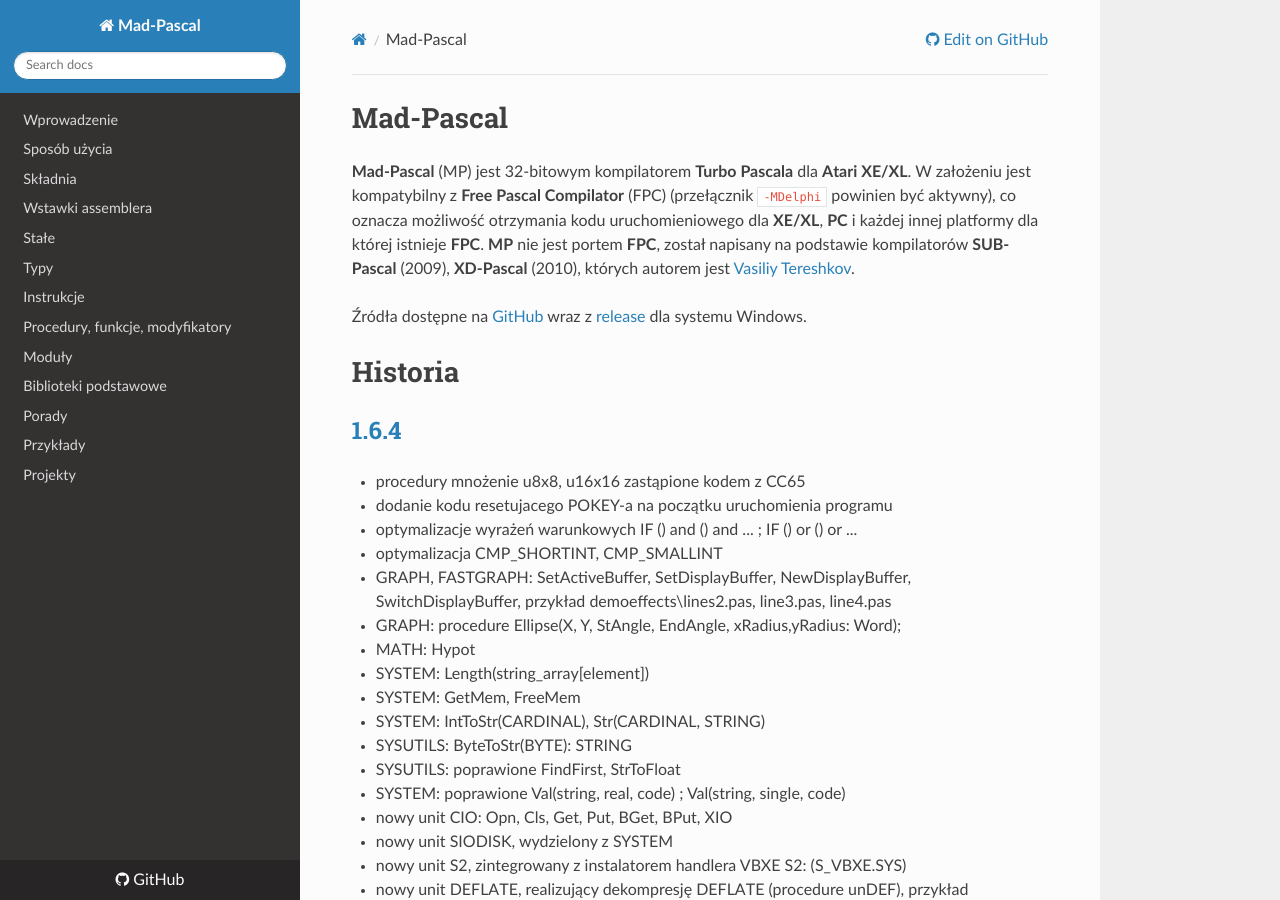
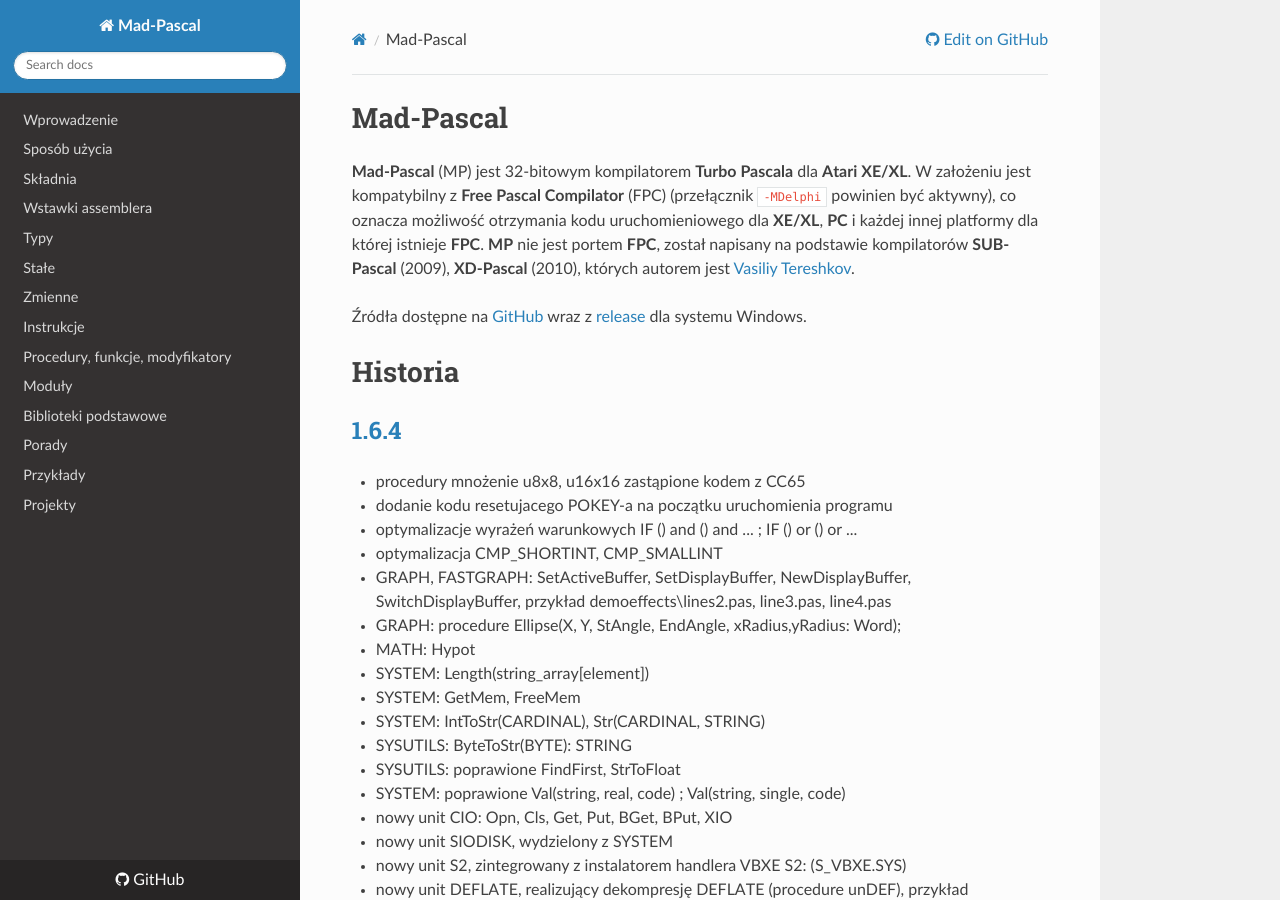
Before and after one commit to zbyti/mad-pascal-mkdocs, an MkDocs documentation site: the page built from docs/index.md, in a window 1280 px wide and 900 px high. Built offline with MkDocs 1.6.1, drawn with Linux system fonts in a browser that asks for light colours; nearby versions of some CDN libraries.

Commit message:
Add files via upload

```diff
--- a/mkdocs.yml
+++ b/mkdocs.yml
@@ -15,8 +15,9 @@ nav:
     - Sposób użycia: sposob-uzycia.md
     - Składnia: skladnia.md
     - Wstawki assemblera: asmblock.md
+    - Typy: typy.md
     - Stałe: stale.md
-    - Typy: typy.md
+    - Zmienne: zmienne.md
     - Instrukcje: instrukcje.md
     - Procedury, funkcje, modyfikatory: procedury-funkcje.md
     - Moduły: moduly.md
```
